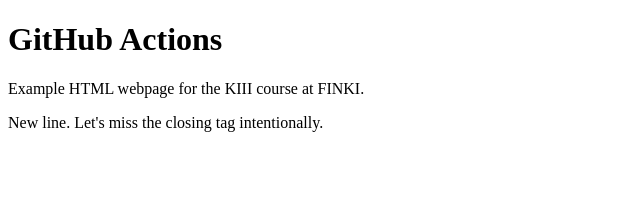
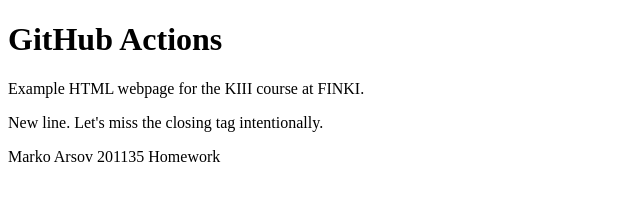
Before and after one commit to MarkoArsov/kiii-github-actions, a plain HTML site: page index.html in a window 1280 px wide. Shown: the whole page, without its empty margins (0-640 px from the left). Drawn offline with Linux system fonts and the light colour scheme.

Commit message:
Update index.html

```diff
--- a/index.html
+++ b/index.html
@@ -4,5 +4,6 @@
     <h1>GitHub Actions</h1>
     <p>Example HTML webpage for the KIII course at FINKI.</p>
     <p>New line. Let's miss the closing tag intentionally.</p>
+    <p>Marko Arsov 201135 Homework</p>
   </body>
 </html>
```
